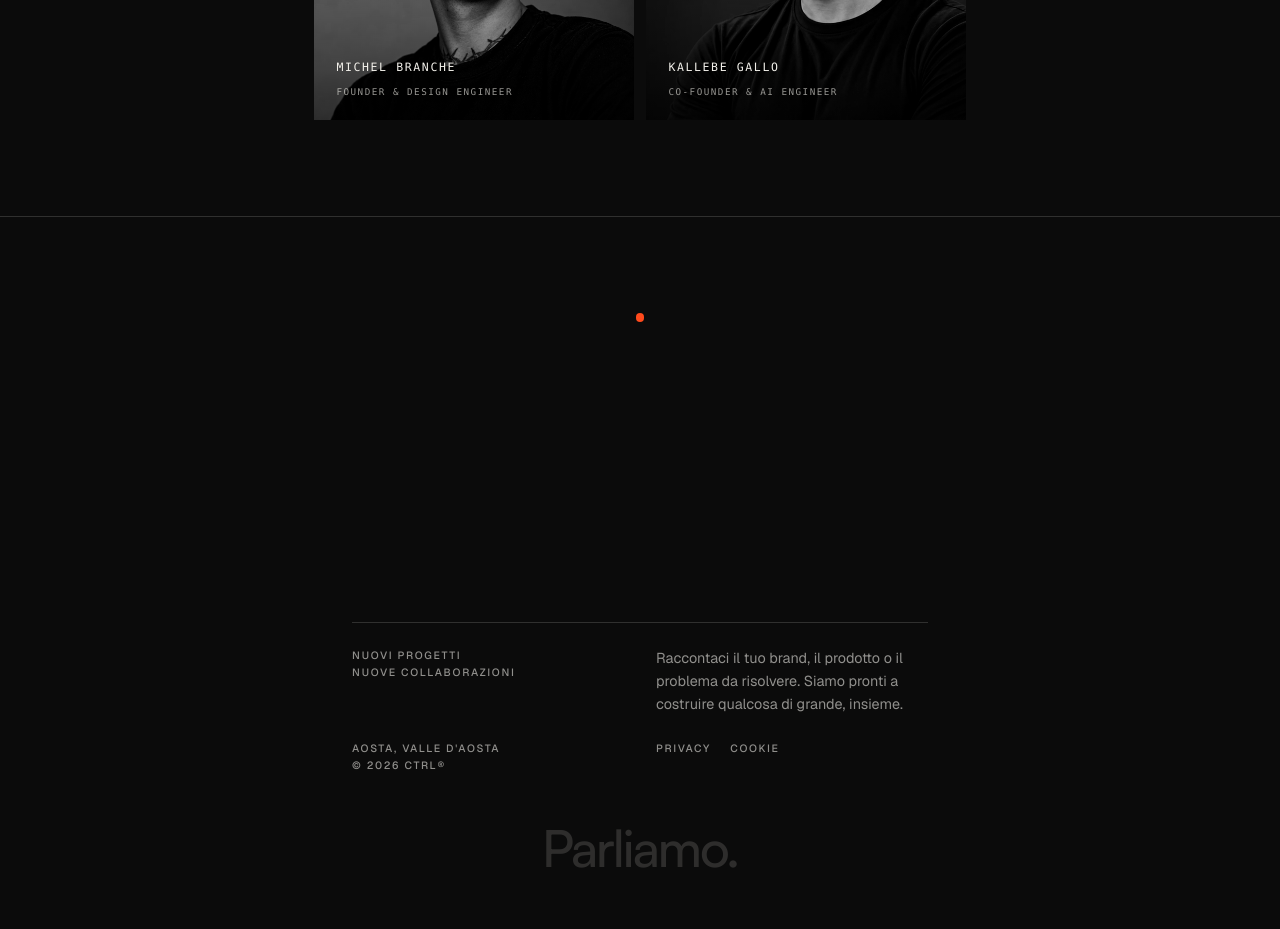
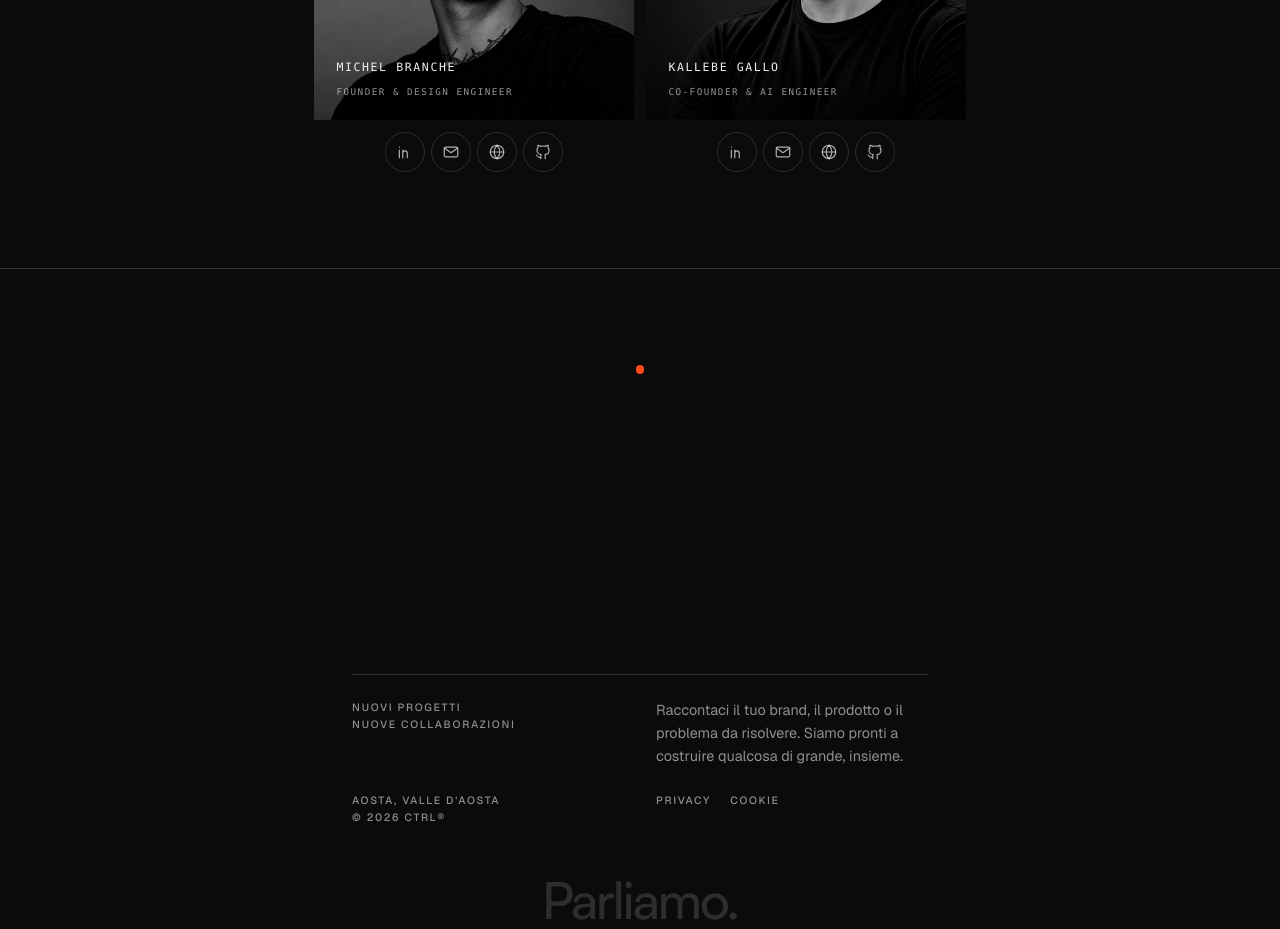
Before and after one commit to MichelBranche/ctrl, a Next.js app: page /team in a window 1280 px wide. Shown: the part 1000-1929 px from the top of the page. Built offline with nearby package versions, Linux system fonts and the light colour scheme.

Commit message:
team: LinkedIn, email, website and GitHub icon links under each card (data-driven, optional)

```diff
--- a/components/pages/team-page.tsx
+++ b/components/pages/team-page.tsx
@@ -4,6 +4,7 @@ import Image from "next/image";
 import { SiteFooter } from "@/components/site-footer";
 import { SiteHeader } from "@/components/site-header";
 import { team } from "@/lib/content";
+import { TeamSocials } from "@/components/team-socials";
 import { dict, type Locale } from "@/lib/i18n";
 import "./team.css";
 
@@ -42,7 +43,7 @@ export function TeamView({ lang }: { lang: Locale }) {
 
         <ul className="t-grid" id="team-grid">
           {team.map((member) => {
-            const site = member.links[0];
+            const site = member.socials.website;
             const body = (
               <>
                 {member.photo ? (
@@ -65,12 +66,13 @@ export function TeamView({ lang }: { lang: Locale }) {
             return (
               <li key={member.slug} className="t-card">
                 {site ? (
-                  <a href={site.href} target="_blank" rel="noreferrer" className="t-card-link">
+                  <a href={site} target="_blank" rel="noreferrer" className="t-card-link">
                     {body}
                   </a>
                 ) : (
                   <div className="t-card-link">{body}</div>
                 )}
+                <TeamSocials socials={member.socials} name={member.name} lang={lang} />
               </li>
             );
           })}
--- a/components/pages/team.css
+++ b/components/pages/team.css
@@ -186,3 +186,12 @@
   .t-hero-copy { animation: none; }
   .t-photo, .t-name, .t-role { transition: none; }
 }
+
+/* Contact icons under each card */
+.t-socials { list-style: none; display: flex; justify-content: center; gap: 6px; margin: 12px 0 0; padding: 0; }
+.t-socials a {
+  display: grid; place-items: center; width: 40px; height: 40px; border-radius: 999px;
+  color: rgba(245, 244, 241, 0.7); border: 1px solid rgba(245, 244, 241, 0.14);
+  transition: color 0.2s, border-color 0.2s;
+}
+.t-socials a:hover, .t-socials a:focus-visible { color: var(--accent); border-color: var(--accent); outline: none; }
--- /dev/null
+++ b/components/team-socials.tsx
@@ -0,0 +1,40 @@
+import type { ReactNode } from "react";
+import type { TeamSocials as Socials } from "@/lib/content";
+import type { Locale } from "@/lib/i18n";
+
+const ICONS: Record<keyof Socials, ReactNode> = {
+  linkedin: <path d="M4.5 9.5v10M4.5 5.5v.01M9 19.5v-6a3 3 0 0 1 6 0v6M9 9.5v10" />,
+  email: <><rect x="3" y="5.5" width="18" height="13" rx="2" /><path d="m3.5 7 8.5 6 8.5-6" /></>,
+  website: <><circle cx="12" cy="12" r="9" /><path d="M3 12h18M12 3c2.5 2.6 3.8 5.6 3.8 9s-1.3 6.4-3.8 9c-2.5-2.6-3.8-5.6-3.8-9S9.5 5.6 12 3Z" /></>,
+  github: <path d="M9 19c-4.3 1.4-4.3-2.5-6-3m12 5v-3.5c0-1 .1-1.4-.5-2 2.8-.3 5.5-1.4 5.5-6a4.6 4.6 0 0 0-1.3-3.2 4.2 4.2 0 0 0-.1-3.2s-1.1-.3-3.5 1.3a12.3 12.3 0 0 0-6.2 0C6.5 2.8 5.4 3.1 5.4 3.1a4.2 4.2 0 0 0-.1 3.2A4.6 4.6 0 0 0 4 9.5c0 4.6 2.7 5.7 5.5 6-.6.6-.6 1.2-.5 2V21" />,
+};
+const LABELS: Record<keyof Socials, Record<Locale, string>> = {
+  linkedin: { it: "LinkedIn di", en: "LinkedIn of" },
+  email: { it: "Scrivi a", en: "Email" },
+  website: { it: "Sito di", en: "Website of" },
+  github: { it: "GitHub di", en: "GitHub of" },
+};
+const ORDER: (keyof Socials)[] = ["linkedin", "email", "website", "github"];
+
+/** Row of small icon links under a team card; renders only the links that are set. */
+export function TeamSocials({ socials, name, lang }: { socials: Socials; name: string; lang: Locale }) {
+  const items = ORDER.flatMap((k) => (socials[k] ? [[k, socials[k]] as const] : []));
+  if (!items.length) return null;
+  return (
+    <ul className="t-socials">
+      {items.map(([k, v]) => {
+        const mail = k === "email";
+        return (
+          <li key={k}>
+            <a href={mail ? `mailto:${v}` : v} {...(mail ? {} : { target: "_blank", rel: "noopener noreferrer" })}
+              aria-label={`${LABELS[k][lang]} ${name}`} title={mail ? v : undefined}>
+              <svg viewBox="0 0 24 24" width="18" height="18" fill="none" stroke="currentColor" strokeWidth="1.6" strokeLinecap="round" strokeLinejoin="round" aria-hidden="true">
+                {ICONS[k]}
+              </svg>
+            </a>
+          </li>
+        );
+      })}
+    </ul>
+  );
+}
--- a/lib/content.ts
+++ b/lib/content.ts
@@ -565,7 +565,8 @@ export const services: Service[] = [
   },
 ];
 
-export type TeamLink = { label: string; href: string };
+/** Optional contact links for a team card; only the ones present are rendered. */
+export type TeamSocials = { linkedin?: string; email?: string; website?: string; github?: string };
 
 export type TeamMember = {
   slug: string;
@@ -578,7 +579,7 @@ export type TeamMember = {
    * photo: "/images/team/<slug>.jpg". When null, an initials block is shown.
    */
   photo?: string | null;
-  links: TeamLink[];
+  socials: TeamSocials;
 };
 
 /**
@@ -602,11 +603,12 @@ export const team: TeamMember[] = [
     },
     skills: ["React", "Next.js", "TypeScript", "Tailwind", "GSAP", "UI/UX"],
     photo: TEAM_PHOTOS["michel-branche"],
-    links: [
-      { label: "Portfolio", href: "https://www.michelbranche.it" },
-      { label: "GitHub", href: "https://github.com/MichelBranche" },
-      { label: "LinkedIn", href: "https://www.linkedin.com/in/michelbranche" },
-    ],
+    socials: {
+      linkedin: "https://www.linkedin.com/in/michelbranche",
+      email: "michel.lavoro@gmail.com",
+      website: "https://www.michelbranche.it",
+      github: "https://github.com/MichelBranche",
+    },
   },
   {
     slug: "kallebe-gallo",
@@ -618,11 +620,12 @@ export const team: TeamMember[] = [
     },
     skills: ["LLM", "RAG", "Node.js", "PostgreSQL", "MongoDB", "Docker"],
     photo: TEAM_PHOTOS["kallebe-gallo"],
-    links: [
-      { label: "Portfolio", href: "https://portafoglio-alpha.vercel.app/" },
-      { label: "GitHub", href: "https://github.com/kallebesiqueira-dev" },
-      { label: "LinkedIn", href: "https://www.linkedin.com/in/kallebe-gallo-a55b01211" },
-    ],
+    socials: {
+      linkedin: "https://www.linkedin.com/in/kallebe-gallo-a55b01211/",
+      email: "kallebesiqueira@gmail.com",
+      website: "https://portafoglio-alpha.vercel.app/",
+      github: "https://github.com/kallebesiqueira-dev",
+    },
   },
 ];
 
```
